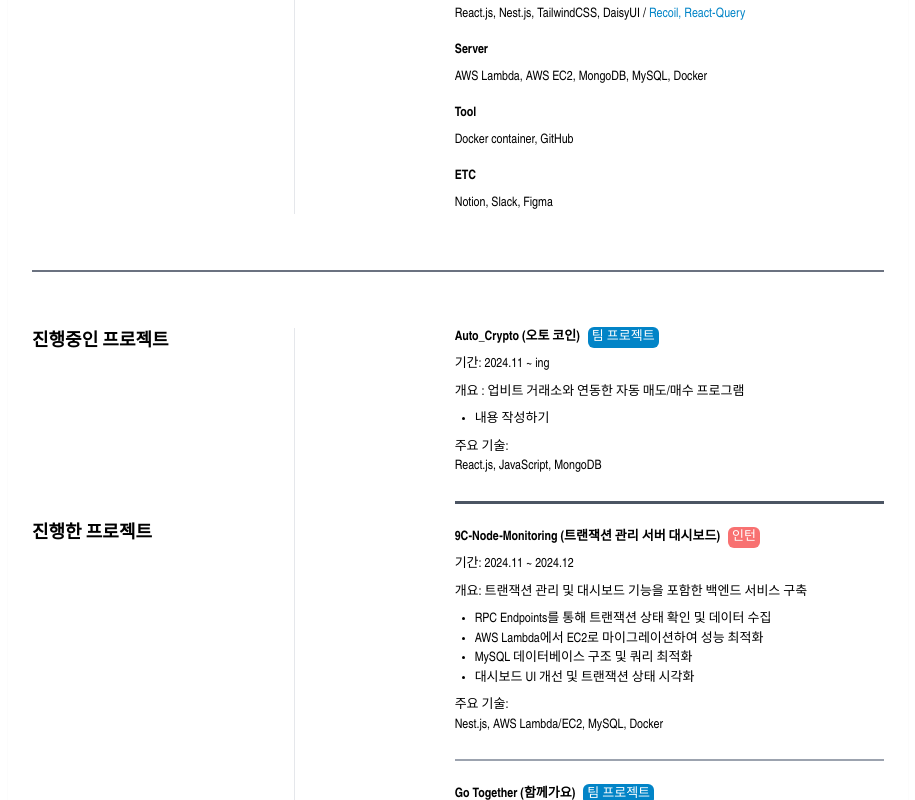
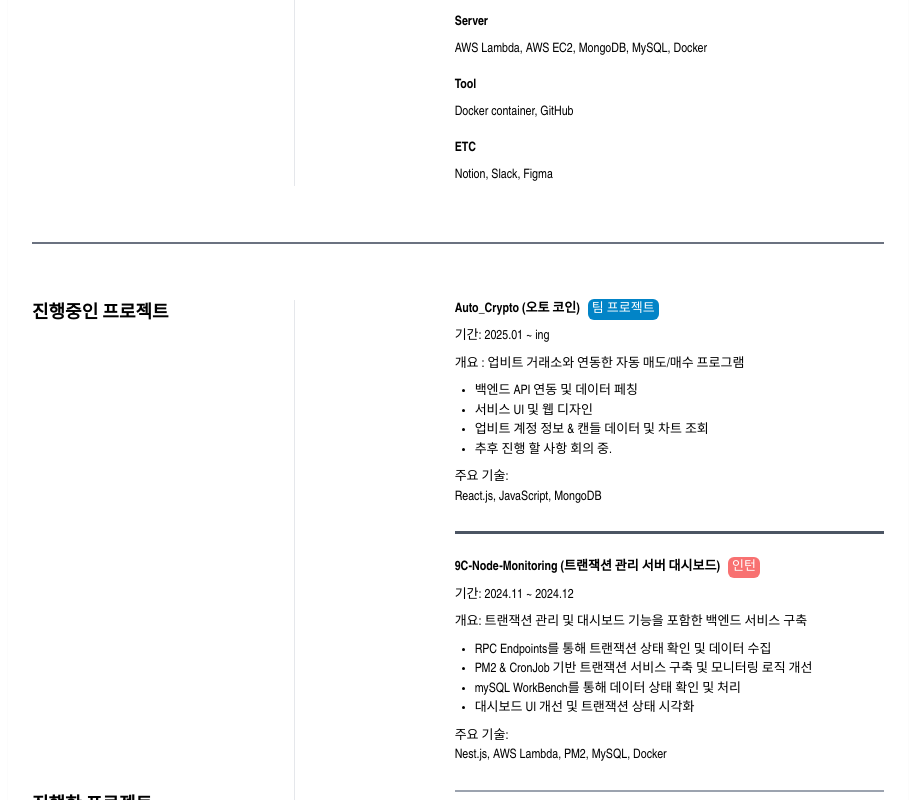
Before and after one commit to Luison1472/FE_Resume, a React (Vite) app: page / in a window 1280 px wide. Shown: the part 1099-1899 px from the top of the page, without its empty margins (182-1097 px from the left). Built offline with nearby package versions, Linux system fonts and the light colour scheme; a web font is replaced by a local one.

Commit message:
2/25 update

```diff
--- a/index.html
+++ b/index.html
@@ -4,7 +4,7 @@
     <meta charset="UTF-8" />
     <link rel="icon" type="image/svg+xml" href="/vite.svg" />
     <meta name="viewport" content="width=device-width, initial-scale=1.0" />
-    <title>박민서 Portfolio</title>
+    <title>박민서 Resume</title>
   </head>
   <body>
     <div id="root"></div>
--- a/src/pages/Project.jsx
+++ b/src/pages/Project.jsx
@@ -2,7 +2,7 @@ import React from 'react';
 
 function Project() {
     return (
-        <section id="resume" className="py-12 text-left text-black">
+        <section id="resume" className="py-5 text-left text-black">
             <div className="max-w-6xl mx-auto bg-white shadow-sm rounded-lg p-6 grid grid-cols-12 gap-8">
                 {/* 보유 기술 */}
                 <div className="col-span-4 text-left font-bold text-lg border-r pr-4">보유 기술</div>
@@ -27,7 +27,7 @@ function Project() {
 
                 {/* 프로젝트 경험 */}
           <div className="col-span-4 text-left font-bold text-lg border-r pr-4">
-            <p className="mb-36 pb-5">진행중인 프로젝트</p>
+            <p className="mb-96 pb-20">진행중인 프로젝트</p>
             <p>진행한 프로젝트</p>
                 </div>
 
@@ -36,10 +36,13 @@ function Project() {
               <span className="font-semibold mr-2">Auto_Crypto (오토 코인)</span>
               <span className="bg-sky-600 p-1 rounded-md text-white">팀 프로젝트</span>
             </div>
-                    <p className="mb-2">기간: 2024.11 ~ ing</p>
+                    <p className="mb-2">기간: 2025.01 ~ ing</p>
                     <p> 개요 : 업비트 거래소와 연동한 자동 매도/매수 프로그램</p>
                     <ul className="list-disc pl-5 mt-2">
-                        <li>내용 작성하기</li>
+                        <li>백엔드 API 연동 및 데이터 페칭</li>
+                        <li>서비스 UI 및 웹 디자인</li>
+                        <li>업비트 계정 정보 & 캔들 데이터 및 차트 조회</li>
+                        <li>추후 진행 할 사항 회의 중.</li>
                     </ul>
                     <p className="mt-2">주요 기술:<br/> React.js, JavaScript, MongoDB</p>
             <div className="border-t-2 border border-gray-600 my-6"></div>
@@ -53,11 +56,11 @@ function Project() {
                     <p>개요: 트랜잭션 관리 및 대시보드 기능을 포함한 백엔드 서비스 구축</p>
                     <ul className="list-disc pl-5 mt-2">
                         <li>RPC Endpoints를 통해 트랜잭션 상태 확인 및 데이터 수집</li>
-                        <li>AWS Lambda에서 EC2로 마이그레이션하여 성능 최적화</li>
-                        <li>MySQL 데이터베이스 구조 및 쿼리 최적화</li>
+                        <li>PM2 & CronJob 기반 트랜잭션 서비스 구축 및 모니터링 로직 개선</li>
+                        <li>mySQL WorkBench를 통해 데이터 상태 확인 및 처리</li>
                         <li>대시보드 UI 개선 및 트랜잭션 상태 시각화</li>
                     </ul>
-                    <p className="mt-2">주요 기술:<br/> Nest.js, AWS Lambda/EC2, MySQL, Docker</p>
+                    <p className="mt-2">주요 기술:<br/> Nest.js, AWS Lambda, PM2, MySQL, Docker</p>
                     <div className="border-t-1 border border-gray-400 my-6"></div>
 
             {/* Go Together */}
```
Also changed, not shown: 4 other files (tests, documents, lock files or other folders).
